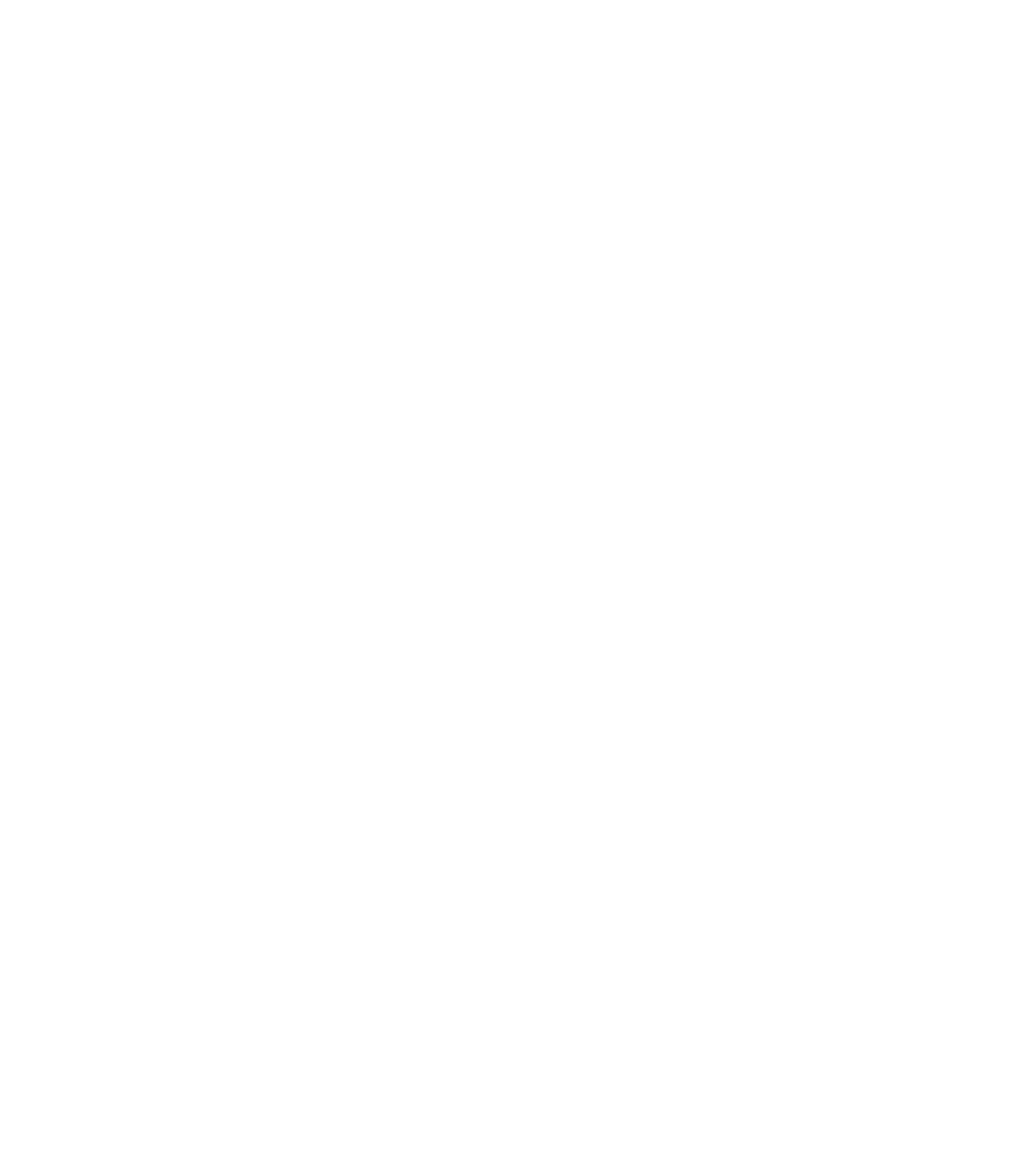
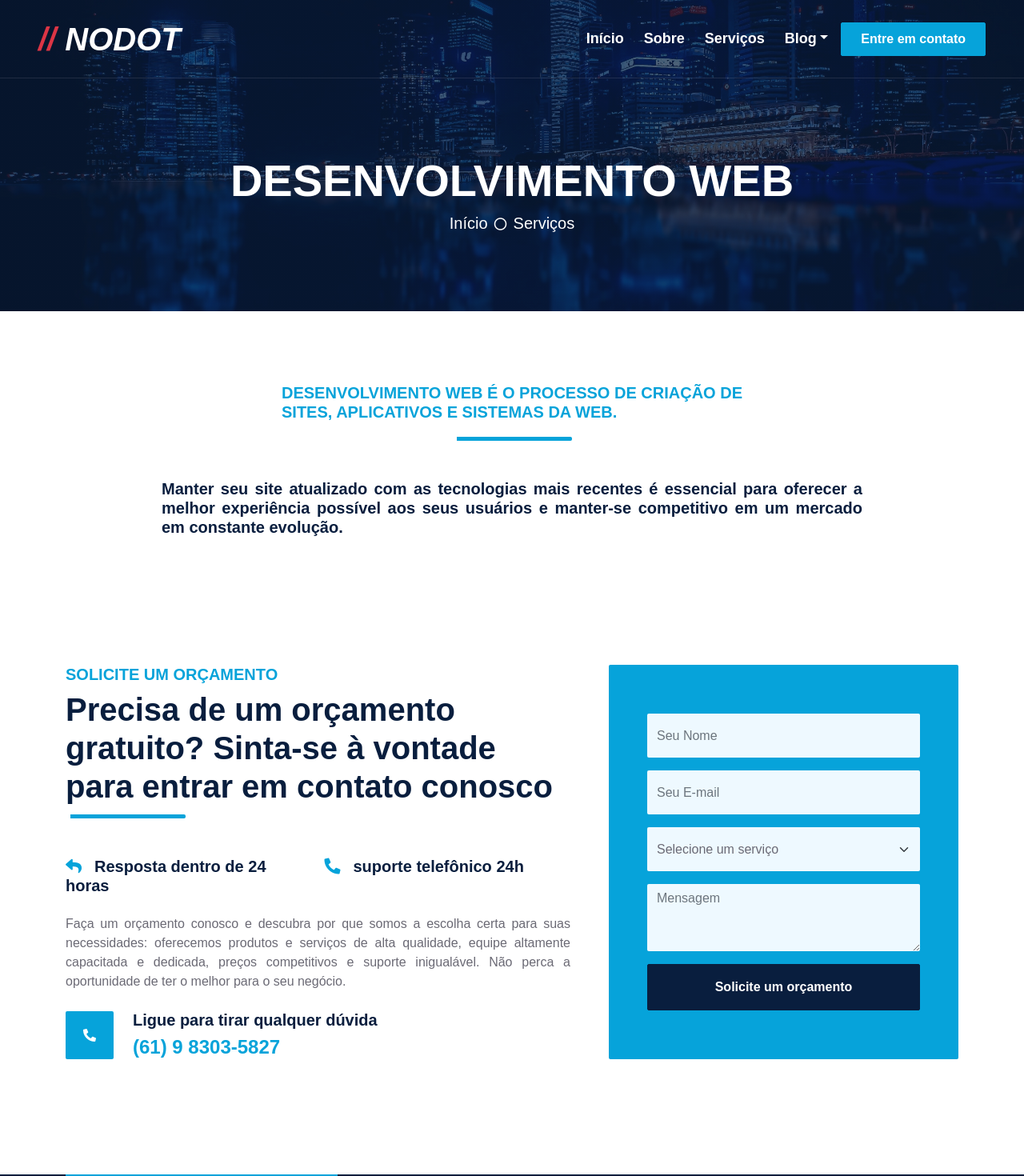
Before and after one commit to Royalr4z/NodotAngular, an Angular app in the folder frontend/: page /web-development in a window 1280 px wide. Before the commit this address led to /. Shown: the top 1470 px of the page at 80% size. Before the commit the page ends 800 px from the top, so only its background shows below. Built offline with nearby package versions, Linux system fonts and the light colour scheme; a web font is replaced by a local one.

Commit message:
Creating the About Web Development Service Page

```diff
--- /dev/null
+++ b/frontend/src/app/Page/web-development/web-development.component.html
@@ -0,0 +1,11 @@
+<app-header [title]="'DESENVOLVIMENTO WEB'" [caption]="'Serviços'" [href]="'service'" />
+<div class="section-title text-center position-relative pb-3 mb-5 mx-auto container" [style.max-width]="'600px'">
+    <h5 class="fw-bold text-primary text-uppercase" [style.text-align]="'justify'"> Desenvolvimento web é o processo de criação de sites, aplicativos e sistemas da web. </h5>
+</div>
+<div>
+    <h5 class="position-relative pb-3 mb-5 mx-auto container" [style.text-align]="'justify'" [style.max-width]="'900px'">
+        Manter seu site atualizado com as tecnologias mais recentes é essencial para oferecer a melhor experiência possível aos seus usuários e manter-se competitivo em um mercado em constante evolução.
+    </h5>
+</div>
+<app-quote />
+<app-footer />
--- /dev/null
+++ b/frontend/src/app/Page/web-development/web-development.component.ts
@@ -0,0 +1,21 @@
+import { Component, OnInit } from '@angular/core';
+import { Meta, Title } from '@angular/platform-browser';
+
+@Component({
+  selector: 'app-web-development',
+  templateUrl: './web-development.component.html',
+  styleUrls: ['./web-development.component.css']
+})
+export class WebDevelopmentComponent implements OnInit {
+
+  constructor(private metaService: Meta, private titleService: Title) { }
+
+  ngOnInit(): void {
+    // Define o título da página
+    this.titleService.setTitle('Desenvolvimento web | NODOT');
+
+    // Define as meta tags
+    this.metaService.addTag({ name: 'description', content: 'Página em que Descreve o Serviço de Desenvolvimento web' });
+    this.metaService.addTag({ name: 'keywords', content: 'Desenvolvimento web, NODOT' });
+  }
+}
--- a/frontend/src/app/app-routing.module.ts
+++ b/frontend/src/app/app-routing.module.ts
@@ -6,8 +6,10 @@
 import { AutoTaskComponent } from './Page/auto-task/auto-task.component';
 import { InfrastructureComponent } from './Page/infrastructure/infrastructure.component';
 import { PentestComponent } from './Page/pentest/pentest.component';
+import { WebDevelopmentComponent } from './Page/web-development/web-development.component';
 
 const routes: Routes = [
+  { path: 'web-development', component:  WebDevelopmentComponent },
   { path: 'pentest', component:  PentestComponent },
   { path: 'infrastructure', component:  InfrastructureComponent },
   { path: 'auto-task', component:  AutoTaskComponent },
--- a/frontend/src/app/app.module.ts
+++ b/frontend/src/app/app.module.ts
@@ -18,6 +18,7 @@
 import { AutoTaskComponent } from './Page/auto-task/auto-task.component';
 import { InfrastructureComponent } from './Page/infrastructure/infrastructure.component';
 import { PentestComponent } from './Page/pentest/pentest.component';
+import { WebDevelopmentComponent } from './Page/web-development/web-development.component';
 
 @NgModule({
   declarations: [
@@ -36,6 +37,7 @@
     AutoTaskComponent,
     InfrastructureComponent,
     PentestComponent,
+    WebDevelopmentComponent,
   ],
   imports: [
     BrowserModule,
```
Also changed, not shown: frontend/src/app/Page/web-development/web-development.component.css (added), 1 other file (tests, documents, lock files or other folders).
